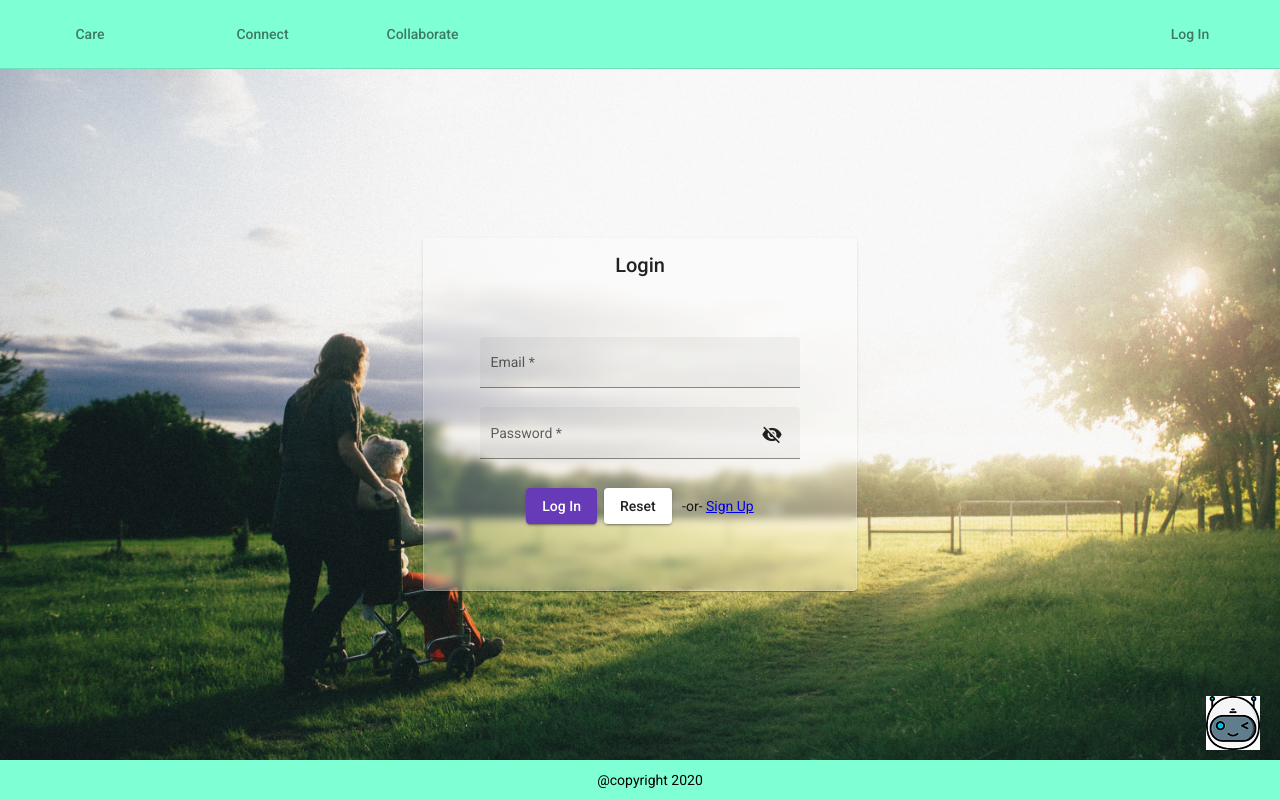
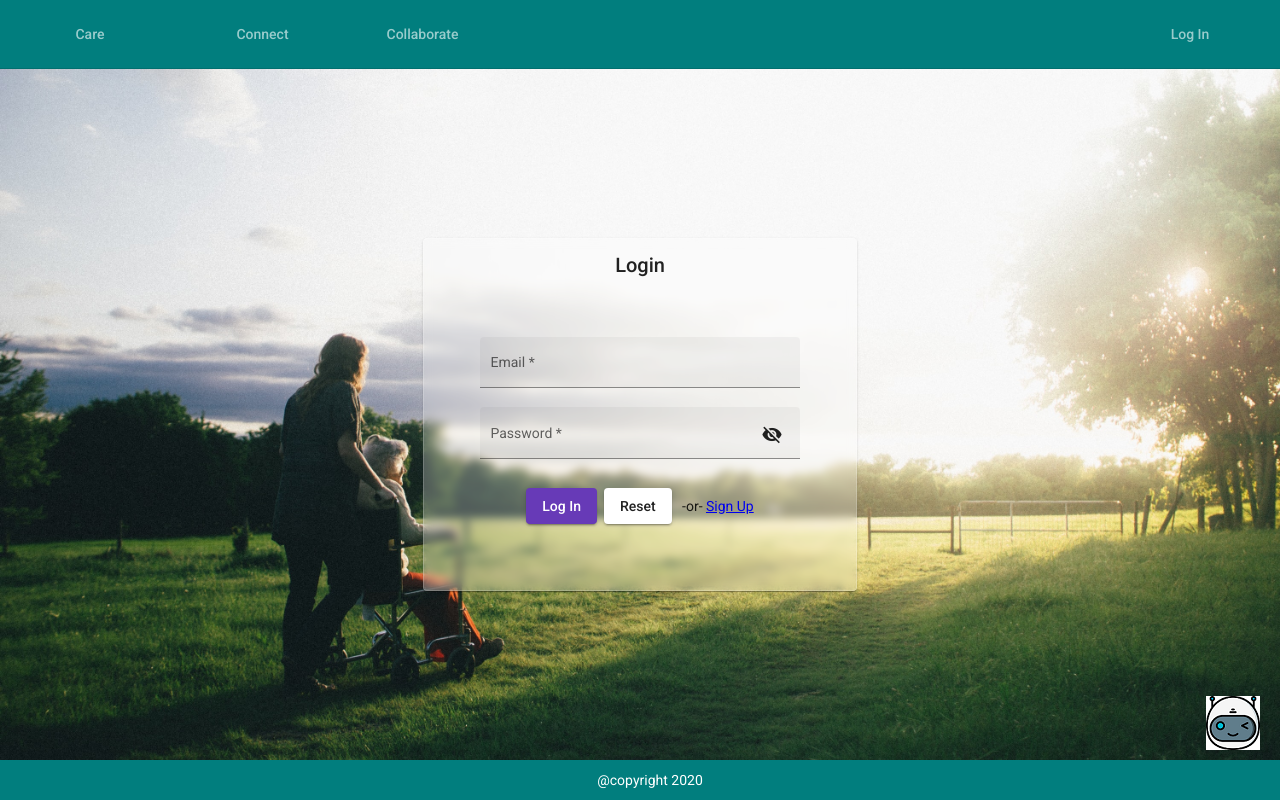
Before and after one commit to sanj44/helpccc, an Angular app: page /login in a window 1280 px wide. Built offline with nearby package versions, Linux system fonts and the light colour scheme.

Commit message:
header footer color changed.

```diff
--- a/src/app/app.component.css
+++ b/src/app/app.component.css
@@ -1,7 +1,11 @@
 nav {
     padding: 10px;
-    background-color: aquamarine;
+    background-color: #017e7e;
     font-size: larger;
+
+}
+nav a {
+    color:white!important;
 }
 
 .content {
@@ -40,8 +44,8 @@ footer {
     bottom: 0;
     width: 100%;
     padding: 10px;
-    background-color: aquamarine;
-    color: rgb(0, 0, 0);
+    background-color: #017e7e;
+    color: #ffffff;
     text-align: center;
 }
 
--- a/src/environments/environment.ts
+++ b/src/environments/environment.ts
@@ -4,7 +4,7 @@
 
 export const environment = {
   production: false,
-  backendUrl: 'http://localhost:3000/'
+  backendUrl: 'http://ec2-44-203-171-79.compute-1.amazonaws.com:3000/'
 };
 
 /*
```
